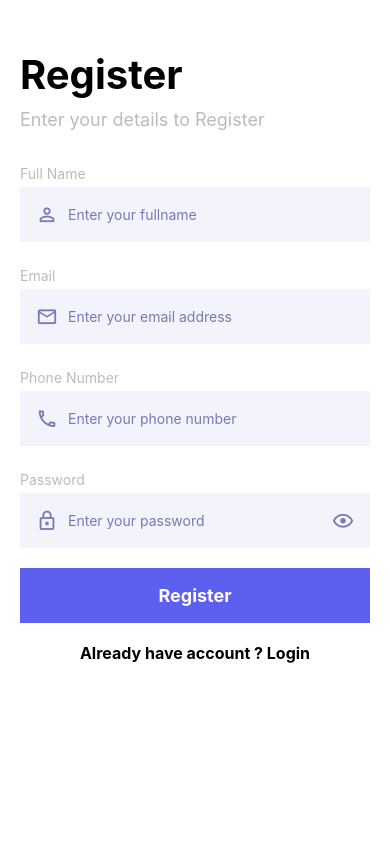
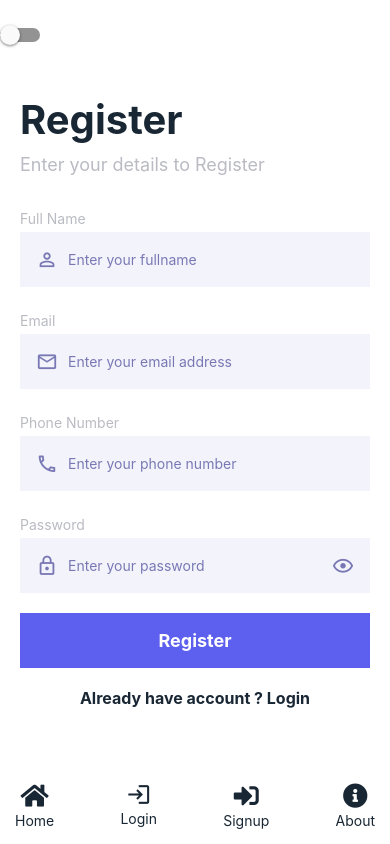
Before and after one commit to shriram24P/react-native-dashboard-app, a React Native app: screen / in a window 390 px wide. Built offline with nearby package versions, Linux system fonts and the light colour scheme.

Commit message:
adding updates

```diff
--- a/App.js
+++ b/App.js
@@ -7,11 +7,12 @@ import Signup from "./src/views/screens/Signup";
 import AsyncStorage from "@react-native-async-storage/async-storage";
 import Loader from "./src/views/components/Loader";
 import HomeScreen from "./src/views/screens/HomeScreen";
-// import { ThemeProvider } from "./src/views/themes/ThemeProvider";
+import { ThemeProvider } from "./src/views/customTheme/ThemeContext";
+import FooterMenu from "./src/views/screens/FooterMenu";
 
 const Stack = createNativeStackNavigator();
 
-function App() {
+const App = () => {
   const [initialRouteName, setInitialRouteName] = React.useState("");
   React.useEffect(() => {
     setTimeout(() => {
@@ -36,6 +37,7 @@ function App() {
     }
   };
   return (
+    <ThemeProvider>
       <NavigationContainer>
         {initialRouteName == "" ? (
           <Loader visible={true} />
@@ -50,10 +52,12 @@ function App() {
               <Stack.Screen name="Home" component={Home} />
               <Stack.Screen name="Login" component={Login} />
             </Stack.Navigator>
+            <FooterMenu />
           </>
         )}
       </NavigationContainer>
+    </ThemeProvider>
   );
-}
+};
 
 export default App;
--- a/babel.config.js
+++ b/babel.config.js
@@ -1,6 +1,6 @@
-module.exports = function(api) {
+module.exports = function (api) {
   api.cache(true);
   return {
-    presets: ['babel-preset-expo'],
+    presets: ["babel-preset-expo"],
   };
 };
--- /dev/null
+++ b/src/views/customTheme/SettingsScreen.js
@@ -0,0 +1,15 @@
+import React from "react";
+import { View, Text, Switch } from "react-native";
+import { useTheme } from "./ThemeContext";
+
+const SettingsScreen = () => {
+  const { isDarkMode, toggleDarkMode } = useTheme();
+
+  return (
+    <View>
+      <Switch value={isDarkMode} onValueChange={toggleDarkMode} />
+    </View>
+  );
+};
+
+export default SettingsScreen;
--- /dev/null
+++ b/src/views/customTheme/ThemeContext.js
@@ -0,0 +1,28 @@
+// ThemeContext.js
+import React, { createContext, useState, useContext } from "react";
+
+const ThemeContext = createContext();
+
+export const ThemeProvider = ({ children }) => {
+  const [isDarkMode, setIsDarkMode] = useState(false);
+
+  const toggleDarkMode = () => {
+    setIsDarkMode((prev) => !prev);
+  };
+
+  const theme = {
+    isDarkMode,
+    toggleDarkMode,
+    colors: {
+      background: isDarkMode ? "black" : "white",
+      text: isDarkMode ? "white" : "black",
+    },
+    // Add more theme properties here (fonts, dimensions, etc.).
+  };
+
+  return (
+    <ThemeContext.Provider value={theme}>{children}</ThemeContext.Provider>
+  );
+};
+
+export const useTheme = () => useContext(ThemeContext);
--- /dev/null
+++ b/src/views/screens/FooterMenu.js
@@ -0,0 +1,73 @@
+import { View, Text, TouchableOpacity } from "react-native";
+import React from "react";
+import { StyleSheet } from "react-native";
+import FontAwesome5 from "react-native-vector-icons/FontAwesome5";
+import MaterialIcons from "react-native-vector-icons/MaterialIcons";
+import { useTheme } from "../customTheme/ThemeContext";
+
+const FooterMenu = ({ navigation }) => {
+  const { isDarkMode } = useTheme();
+  const containerStyle = isDarkMode
+    ? styles.darkContainer
+    : styles.lightContainer;
+  const textStyle = isDarkMode ? styles.darkText : styles.lightText;
+
+  return (
+    <View style={[containerStyle, styles.container]}>
+      <TouchableOpacity>
+        <FontAwesome5 name="home" style={[textStyle, styles.iconStyle]} />
+        <Text style={textStyle}>Home</Text>
+      </TouchableOpacity>
+      <TouchableOpacity>
+        <MaterialIcons name="login" style={[textStyle, styles.iconStyle]} />
+        <Text style={textStyle}>Login</Text>
+      </TouchableOpacity>
+      <TouchableOpacity>
+        <FontAwesome5
+          name="sign-in-alt"
+          style={[textStyle, styles.iconStyle]}
+        />
+        <Text style={textStyle}>Signup</Text>
+      </TouchableOpacity>
+      <TouchableOpacity>
+        <FontAwesome5
+          name="info-circle"
+          style={[textStyle, styles.iconStyle]}
+        />
+        <Text style={textStyle}>About</Text>
+      </TouchableOpacity>
+    </View>
+  );
+};
+
+const styles = StyleSheet.create({
+  container: {
+    display: "flex",
+    flexDirection: "row",
+    justifyContent: "space-between",
+    padding: 15,
+  },
+  iconStyle: {
+    marginBottom: 3,
+    alignSelf: "center",
+    fontSize: 25,
+  },
+
+  lightContainer: {
+    backgroundColor: "white",
+  },
+  darkContainer: {
+    backgroundColor: "#192734",
+  },
+  text: {
+    fontSize: 24,
+  },
+  lightText: {
+    color: "#192734",
+  },
+  darkText: {
+    color: "white",
+  },
+});
+
+export default FooterMenu;
--- a/src/views/screens/HomeScreen.js
+++ b/src/views/screens/HomeScreen.js
@@ -1,16 +1,37 @@
 import { View, Text } from "react-native";
 import React from "react";
 import COLORS from "../../const/Colors";
-import FooterMenu from "./Menus/FooterMenu";
+
 import { StyleSheet } from "react-native";
+import { useTheme } from "../customTheme/ThemeContext";
+import SettingsScreen from "../customTheme/SettingsScreen";
 
 const HomeScreen = ({ navigation }) => {
+  const { isDarkMode } = useTheme();
+  const containerStyle = isDarkMode
+    ? styles.darkContainer
+    : styles.lightContainer;
+  const textStyle = isDarkMode ? styles.darkText : styles.lightText;
   return (
     <>
+      <View style={[containerStyle, styles.container]}>
+        <View style={styles.darkBtn}>
+          <SettingsScreen />
+        </View>
         <View
-        style={{ display: "flex", alignItems: "center", marginVertical: "60%" }}
+          style={[
+            containerStyle,
+            styles.container,
+            { display: "flex", alignItems: "center", marginVertical: "60%" },
+          ]}
         >
-        <Text style={{ fontSize: 30, fontWeight: "bold", marginBottom: 10 }}>
+          <Text
+            style={[
+              textStyle,
+              styles.text,
+              { fontSize: 30, fontWeight: "bold", marginBottom: 10 },
+            ]}
+          >
             Welcome !
           </Text>
           <Text
@@ -36,8 +57,6 @@ const HomeScreen = ({ navigation }) => {
             Signup
           </Text>
         </View>
-      <View style={styles.container}>
-        <FooterMenu />
       </View>
     </>
   );
@@ -45,8 +64,28 @@ const HomeScreen = ({ navigation }) => {
 
 const styles = StyleSheet.create({
   container: {
-    marginTop: 195,
+    height: "80%",
+  },
+  lightContainer: {
+    backgroundColor: "white",
+  },
+  darkContainer: {
+    backgroundColor: "#192734",
+  },
+  text: {
+    fontSize: 24,
+  },
+  lightText: {
+    color: "#192734",
+  },
+  darkText: {
+    color: "white",
+  },
+  footer: {
     margin: 10,
+  },
+  darkBtn: {
+    marginTop: 30,
   },
 });
 
--- a/src/views/screens/Login.js
+++ b/src/views/screens/Login.js
@@ -1,11 +1,20 @@
 import AsyncStorage from "@react-native-async-storage/async-storage";
 import { SafeAreaView } from "react-native";
 import COLORS from "../../const/Colors";
-import { View, Text, ScrollView, Keyboard, Alert } from "react-native";
+import {
+  View,
+  Text,
+  ScrollView,
+  Keyboard,
+  Alert,
+  StyleSheet,
+} from "react-native";
 import React, { useState } from "react";
 import Input from "../components/Input";
 import Button from "../components/Button";
 import Loader from "../components/Loader";
+import { useTheme } from "../customTheme/ThemeContext";
+import SettingsScreen from "../customTheme/SettingsScreen";
 
 const Login = ({ navigation }) => {
   const [inputs, setInputs] = useState({
@@ -16,6 +25,7 @@ const Login = ({ navigation }) => {
   });
   const [errors, setErrors] = useState({});
   const [loading, setLoading] = useState(false);
+
   const validate = () => {
     Keyboard.dismiss();
     let valid = true;
@@ -66,13 +76,22 @@ const Login = ({ navigation }) => {
   const handleError = (errorMessage, input) => {
     setErrors((prevState) => ({ ...prevState, [input]: errorMessage }));
   };
+
+  const { isDarkMode } = useTheme();
+  const containerStyle = isDarkMode
+    ? styles.darkContainer
+    : styles.lightContainer;
+  const textStyle = isDarkMode ? styles.darkText : styles.lightText;
   return (
-    <SafeAreaView style={{ backgroundColor: COLORS.white, flex: 1 }}>
+    <SafeAreaView style={[containerStyle, { flex: 1 }]}>
+      <View style={{ marginTop: 25 }}>
+        <SettingsScreen />
+      </View>
       <Loader visible={loading} />
       <ScrollView
         contentContainerStyle={{ paddingTop: 50, paddingHorizontal: 20 }}
       >
-        <Text style={{ color: COLORS.black, fontSize: 40, fontWeight: "bold" }}>
+        <Text style={[textStyle, { fontSize: 40, fontWeight: "bold" }]}>
           Login
         </Text>
         <Text style={{ color: COLORS.grey, fontSize: 18, marginVertical: 10 }}>
@@ -104,13 +123,15 @@ const Login = ({ navigation }) => {
           <Button title="Login" onPress={validate} />
           <Text
             onPress={() => navigation.navigate("Signup")}
-            style={{
-              color: COLORS.black,
-              textAlign: "center",
-              fontSize: 16,
-              fontWeight: "bold",
-              marginVertical: 20,
-            }}
+            style={[
+              textStyle,
+              {
+                textAlign: "center",
+                fontSize: 16,
+                fontWeight: "bold",
+                marginVertical: 20,
+              },
+            ]}
           >
             Don't have an account ? Signup
           </Text>
@@ -120,4 +141,25 @@ const Login = ({ navigation }) => {
   );
 };
 
+const styles = StyleSheet.create({
+  lightContainer: {
+    backgroundColor: "white",
+  },
+  darkContainer: {
+    backgroundColor: "#192734",
+  },
+  text: {
+    fontSize: 24,
+  },
+  lightText: {
+    color: "#192734",
+  },
+  darkText: {
+    color: "white",
+  },
+  footer: {
+    margin: 10,
+  },
+});
+
 export default Login;
--- a/src/views/screens/Menus/FooterMenu.js
+++ /dev/null
@@ -1,43 +0,0 @@
-import { View, Text, TouchableOpacity } from "react-native";
-import React from "react";
-import { StyleSheet } from "react-native";
-import FontAwesome5 from "react-native-vector-icons/FontAwesome5";
-import MaterialIcons from "react-native-vector-icons/MaterialIcons";
-
-const FooterMenu = ({ navigation }) => {
-  return (
-    <View style={styles.container}>
-      <TouchableOpacity>
-        <FontAwesome5 name="home" style={styles.iconStyle} />
-        <Text onPress={() => navigation.navigate("HomeScreen")}>Home</Text>
-      </TouchableOpacity>
-      <TouchableOpacity>
-        <MaterialIcons name="login" style={styles.iconStyle} />
-        <Text onPress={() => navigation.navigate("Login")}>Login</Text>
-      </TouchableOpacity>
-      <TouchableOpacity>
-        <FontAwesome5 name="sign-in-alt" style={styles.iconStyle} />
-        <Text onPress={() => navigation.navigate("Signup")}>Signup</Text>
-      </TouchableOpacity>
-      <TouchableOpacity>
-        <FontAwesome5 name="info-circle" style={styles.iconStyle} />
-        <Text>About</Text>
-      </TouchableOpacity>
-    </View>
-  );
-};
-
-const styles = StyleSheet.create({
-  container: {
-    flexDirection: "row",
-    margin: 10,
-    justifyContent: "space-between",
-  },
-  iconStyle: {
-    marginBottom: 3,
-    alignSelf: "center",
-    fontSize: 25,
-  },
-});
-
-export default FooterMenu;
--- a/src/views/screens/Signup.js
+++ b/src/views/screens/Signup.js
@@ -1,4 +1,11 @@
-import { View, Text, ScrollView, Keyboard, Alert } from "react-native";
+import {
+  View,
+  Text,
+  ScrollView,
+  Keyboard,
+  Alert,
+  StyleSheet,
+} from "react-native";
 import React, { useState } from "react";
 import { SafeAreaView } from "react-native";
 import COLORS from "../../const/Colors";
@@ -6,6 +13,8 @@ import Input from "../components/Input";
 import Button from "../components/Button";
 import Loader from "../components/Loader";
 import AsyncStorage from "@react-native-async-storage/async-storage";
+import { useTheme } from "../customTheme/ThemeContext";
+import SettingsScreen from "../customTheme/SettingsScreen";
 
 const Signup = ({ navigation }) => {
   const [inputs, setInputs] = useState({
@@ -69,13 +78,22 @@ const Signup = ({ navigation }) => {
   const handleError = (errorMessage, input) => {
     setErrors((prevState) => ({ ...prevState, [input]: errorMessage }));
   };
+
+  const { isDarkMode } = useTheme();
+  const containerStyle = isDarkMode
+    ? styles.darkContainer
+    : styles.lightContainer;
+  const textStyle = isDarkMode ? styles.darkText : styles.lightText;
   return (
-    <SafeAreaView style={{ backgroundColor: COLORS.white, flex: 1 }}>
+    <SafeAreaView style={[containerStyle, { flex: 1 }]}>
+      <View style={{ marginTop: 25 }}>
+        <SettingsScreen />
+      </View>
       <Loader visible={loading} />
       <ScrollView
         contentContainerStyle={{ paddingTop: 50, paddingHorizontal: 20 }}
       >
-        <Text style={{ color: COLORS.black, fontSize: 40, fontWeight: "bold" }}>
+        <Text style={[textStyle, { fontSize: 40, fontWeight: "bold" }]}>
           Register
         </Text>
         <Text style={{ color: COLORS.grey, fontSize: 18, marginVertical: 10 }}>
@@ -127,13 +145,15 @@ const Signup = ({ navigation }) => {
           <Button title="Register" onPress={validate} />
           <Text
             onPress={() => navigation.navigate("Login")}
-            style={{
-              color: COLORS.black,
-              textAlign: "center",
-              fontSize: 16,
-              fontWeight: "bold",
-              marginVertical: 20,
-            }}
+            style={[
+              textStyle,
+              {
+                textAlign: "center",
+                fontSize: 16,
+                fontWeight: "bold",
+                marginVertical: 20,
+              },
+            ]}
           >
             Already have account ? Login
           </Text>
@@ -143,4 +163,25 @@ const Signup = ({ navigation }) => {
   );
 };
 
+const styles = StyleSheet.create({
+  lightContainer: {
+    backgroundColor: "white",
+  },
+  darkContainer: {
+    backgroundColor: "#192734",
+  },
+  text: {
+    fontSize: 24,
+  },
+  lightText: {
+    color: "#192734",
+  },
+  darkText: {
+    color: "white",
+  },
+  footer: {
+    margin: 10,
+  },
+});
+
 export default Signup;
```
Also changed, not shown: package.json (+8 -3 lines), 1 other file (tests, documents, lock files or other folders). Lines whose indentation alone changed are shown as unchanged.
